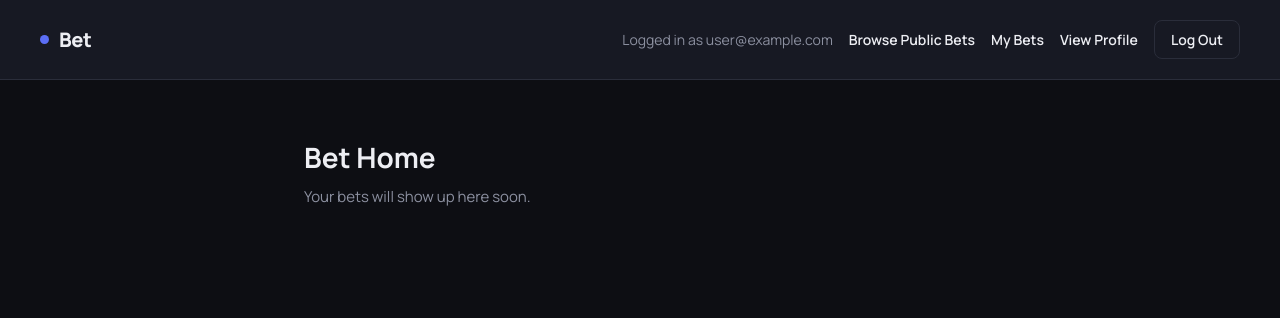
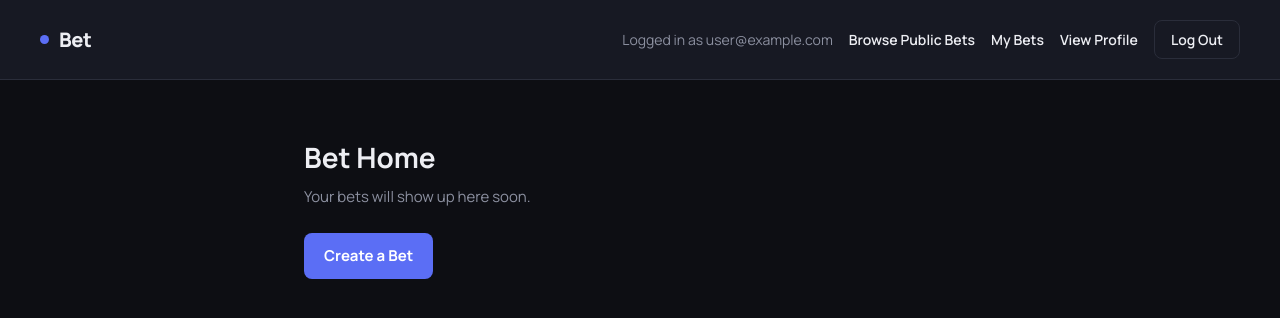
Before and after one commit to Sarah367/CPSC-491-Bet-Application, a React (Vite) app in the folder frontend/: page /home in a window 1280 px wide. Shown: the top 318 px of the page. Built offline with nearby package versions, Linux system fonts and the light colour scheme; no server answers; sample sign-in values are in the browser's storage.

Commit message:
SCRUM-56: add Create a Bet link to Home

```diff
--- a/frontend/src/pages/HomePage.css
+++ b/frontend/src/pages/HomePage.css
@@ -10,6 +10,23 @@
     padding: 20px 40px;
     background: var(--surface);
     border-bottom: 1px solid var(--border);
+}
+
+.home-create-bet {
+    display: inline-block;
+    margin-top: 24px;
+    background: var(--accent);
+    color: var(--accent-contrast);
+    border-radius: 8px;
+    padding: 12px 20px;
+    font-size: 15px;
+    font-weight: 700;
+    text-decoration: none;
+    transition: opacity 0.15s ease;
+}
+
+.home-create-bet:hover {
+    opacity: 0.9;
 }
 
 .home-header .wordmark {
--- a/frontend/src/pages/HomePage.jsx
+++ b/frontend/src/pages/HomePage.jsx
@@ -37,6 +37,7 @@ function HomePage() {
                     <Link to="/bets" className="home-profile-link">Browse Public Bets</Link>
                     <Link to="/my-bets" className="home-profile-link">My Bets</Link>
                     <Link to="/profile" className="home-profile-link">View Profile</Link>
+
                     <button className="home-logout" onClick={handleLogout}>Log Out</button>
                 </div>
             </header>
@@ -44,6 +45,7 @@ function HomePage() {
             <main className="home-main">
                 <h1>Bet Home</h1>
                 <p>Your bets will show up here soon.</p>
+                <Link to="/bets/create" className="home-create-bet">Create a Bet</Link>
             </main>
         </div>
     );
```
Also changed, not shown: 1 other file (tests, documents, lock files or other folders).
